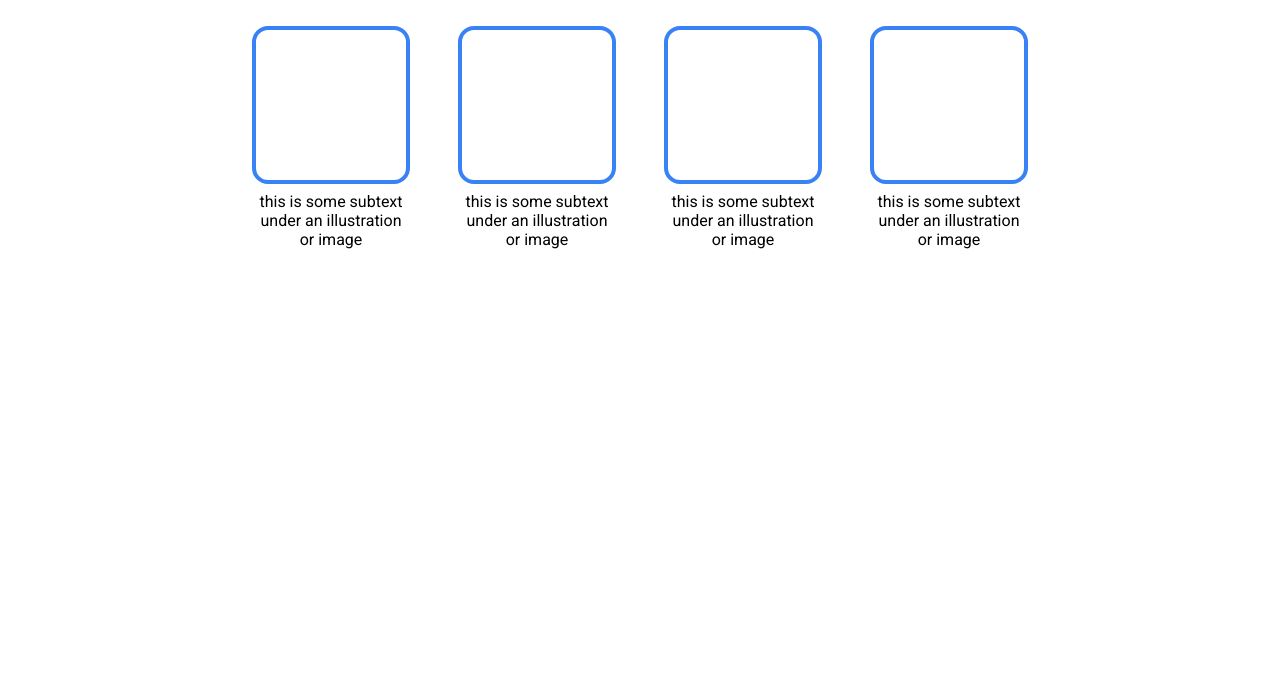
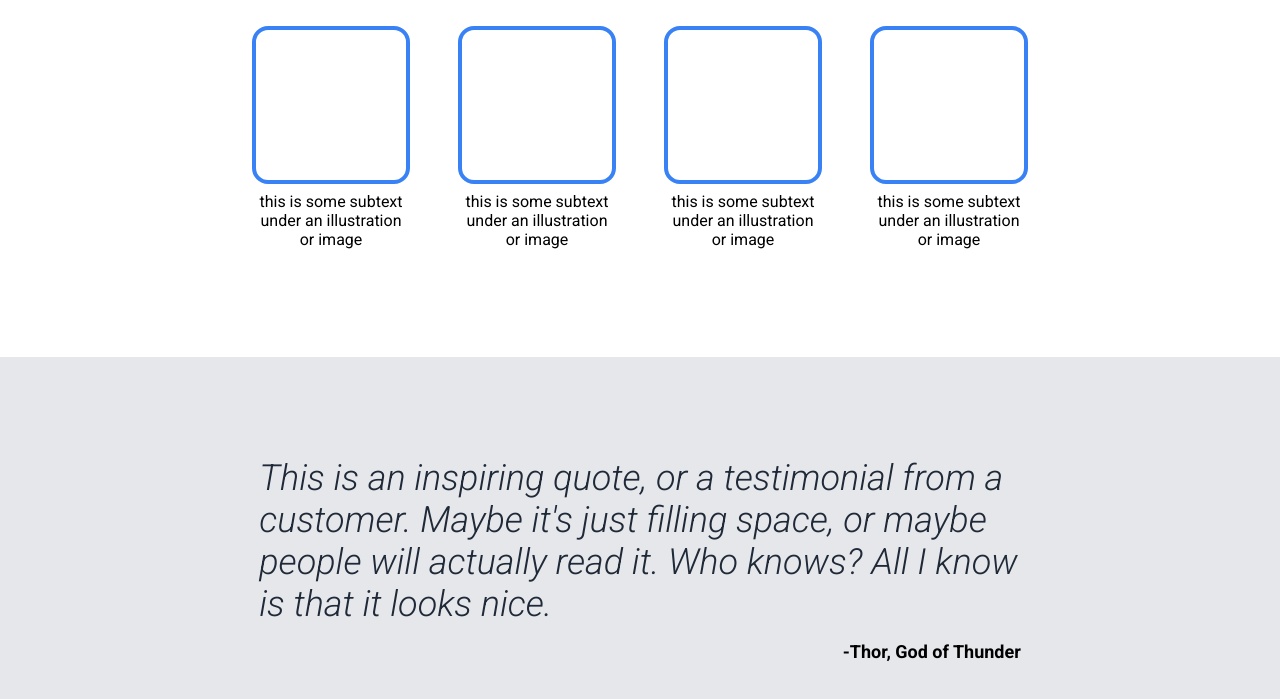
Before and after one commit to Spanthyx/landing-page, a plain HTML site: page index.html in a window 1280 px wide. Shown: the part 607-1306 px from the top of the page. Before the commit the page ends 964 px from the top, so only its background shows below. Drawn offline with Linux system fonts and the light colour scheme.

Commit message:
Complete quote section

```diff
--- a/index.html
+++ b/index.html
@@ -8,7 +8,7 @@
     <link href="styles.css" rel="stylesheet">
     <link rel="preconnect" href="https://fonts.googleapis.com">
     <link rel="preconnect" href="https://fonts.gstatic.com" crossorigin>
-    <link href="https://fonts.googleapis.com/css2?family=Roboto:ital,wght@0,400;0,700;1,400&display=swap" rel="stylesheet">
+    <link href="https://fonts.googleapis.com/css2?family=Roboto:ital,wght@0,300;0,400;0,700;1,300;1,400&display=swap" rel="stylesheet">
 </head>
 <body>
     <div class="section hero">
@@ -58,6 +58,14 @@
             </div>
         </div>
     </div>
+    <div class="section quote">
+        <div class="main-section be-centered">
+            <div class="quote-content">
+                <p class="quote-text"><em>This is an inspiring quote, or a testimonial from a customer. Maybe it's just filling space, or maybe people will actually read it. Who knows? All I know is that it looks nice.</em></p>
+                <p class="quote-author"><strong>-Thor, God of Thunder</strong></p>
+            </div>
+        </div>
+    </div>
 
 </body>
 </html>
--- a/styles.css
+++ b/styles.css
@@ -109,6 +109,7 @@ header {
     font-size: medium;
     font-weight: bold;
     color: #F9FAF8;
+    background-color: #3882F6;
 
 }
 
@@ -166,52 +167,38 @@ header {
 
 
 
-
-
-
-
-
-
-
-
-
-
-
-
-
-
-
-
-
-
-
-
-
-
-
-
-
-
-
-
-
-
-button, .call-to-action {
-    background-color: #3882F6;
-}
-
-.information-header {
-    font-weight: 800;
-    font-size: 36px;
-    color: #1F2937;
-}
+/* || QUOTE */
 
 .quote {
     background-color: #E5E7EB;
 }
 
+.be-centered {
+    display: flex;
+    flex-direction: column;
+    justify-content: center;
+    align-items: center;
+}
+
+.quote-content {
+    margin-top: 100px;
+    margin-bottom: 63px;
+
+    width: 85%;
+}
+
 .quote-text {
+    margin: 0;
+    margin-bottom: 16px;
+
     font-size: 36px;
-    font-weight: light;
+    font-weight: 300;
     color: #1F2937;
 }
+
+.quote-author {
+    margin: 0;
+
+    text-align: right;
+    font-size: large;
+}
```
